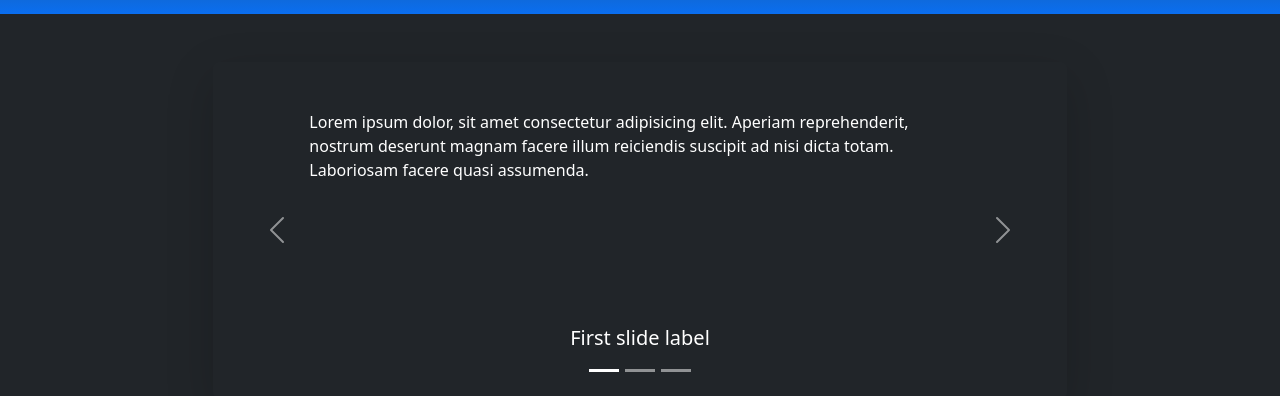
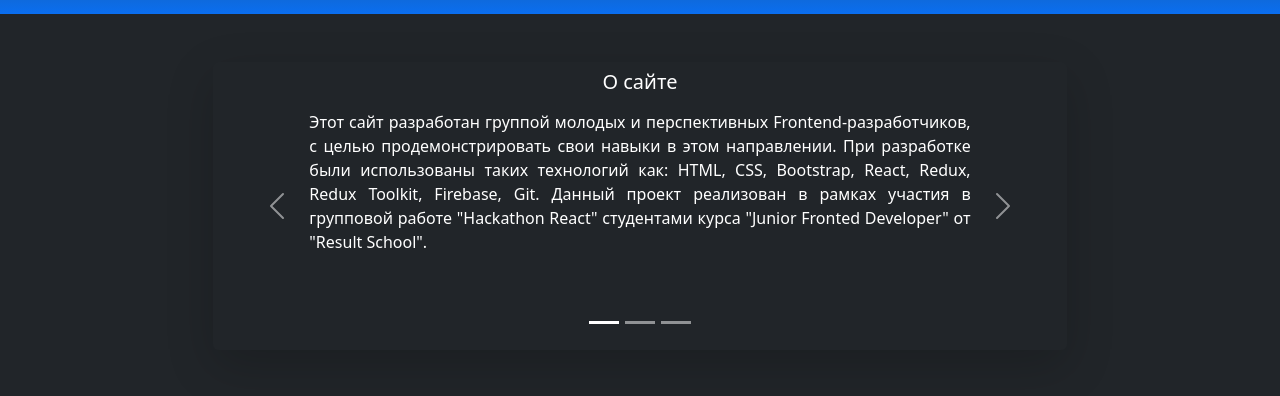
Before and after one commit to absolemDev/hackathon-react-RS, a React (Create React App) app: page / in a window 1280 px wide. Shown: the part 170-566 px from the top of the page. Built offline with nearby package versions, Linux system fonts and the light colour scheme; no server answers; grey boxes are pictures that could not be loaded.

Commit message:
edit content main page

```diff
--- a/src/app/components/common/slider.jsx
+++ b/src/app/components/common/slider.jsx
@@ -30,9 +30,9 @@ const Slider = ({ sliders }) => {
               key={index}
               className={`carousel-item${index === 0 ? " active" : ""}`}
             >
-              <p className="m-5">{item.content}</p>
+              <p className="m-5 mb-0">{item.content}</p>
               <div className="carousel-caption d-none d-md-block">
-                <h5>{item.title}</h5>
+                <h5 className="position-relative">{item.title}</h5>
               </div>
             </div>
           ))}
--- a/src/app/content/aboutTeam.js
+++ b/src/app/content/aboutTeam.js
@@ -1,17 +1,17 @@
 export const aboutTeam = [
   {
-    title: "First slide label",
+    title: "О сайте",
     content:
-      "Lorem ipsum dolor, sit amet consectetur adipisicing elit. Aperiam reprehenderit, nostrum deserunt magnam facere illum reiciendis suscipit ad nisi dicta totam. Laboriosam facere quasi assumenda."
+      'Этот сайт разработан группой молодых и перспективных Frontend-разработчиков, c целью продемонстрировать свои навыки в этом направлении. При разработке были использованы таких технологий как: HTML, CSS, Bootstrap, React, Redux, Redux Toolkit, Firebase, Git. Данный проект реализован в рамках участия в групповой работе "Hackathon React" студентами курса "Junior Fronted Developer" от "Result School".'
   },
   {
-    title: "First slide label",
+    title: "О команде",
     content:
-      "Lorem ipsum dolor, sit amet consectetur adipisicing elit. Aperiam reprehenderit, nostrum deserunt magnam facere illum reiciendis suscipit ad nisi dicta totam. Laboriosam facere quasi assumenda."
+      "Нашу команду объединяет любовь к Web-разработке, получение удовольствия от процесса, бессонные ночи и полная вовлеченность. Всё это помогает реализовывать себя, ставить перед собой задачи освоения новых технологий, преодолевать преграды и трудности. Что в будущем, для каждого из нас, поспособствует улучшению качества жизни и сделает мир лучше!!! "
   },
   {
-    title: "First slide label",
+    title: "Наши цели",
     content:
-      "Lorem ipsum dolor, sit amet consectetur adipisicing elit. Aperiam reprehenderit, nostrum deserunt magnam facere illum reiciendis suscipit ad nisi dicta totam. Laboriosam facere quasi assumenda."
+      "Мы преследуем цель зарекомендовать себя как опытные и надежные Web-разработчики. Закрепить и улучшить свои навыки при работе над собственными проектами. Пройти путь от Junior до Teamlead и выше. Сделать Frontend-разработку не просто профессией мечты, а образом жизни. По окончанию курса планируем ворваться в мир IT на полных парусах!!!"
   }
 ];
--- a/src/index.css
+++ b/src/index.css
@@ -25,10 +25,14 @@ header {
   );
 }
 
-
 .carousel-item p {
   color: white;
   height: 15rem;
+  text-align: justify;
+}
+
+.carousel-caption h5 {
+  top: -13rem;
 }
 
 .navbar-wrapper {
@@ -37,11 +41,13 @@ header {
   padding: 0 1rem;
   background-color: rgb(90, 0, 110);
 }
+
 .navlink-wrapper {
   display: flex;
   font-size: 1.125rem;
   height: 100%;
 }
+
 .navlink-item {
   display: flex;
   align-items: center;
@@ -49,9 +55,11 @@ header {
   color: #fff;
   text-decoration: none;
 }
+
 .navlink-item:hover {
   text-decoration: underline;
 }
+
 .navlink-item-main {
   font-weight: 700;
 }
```
